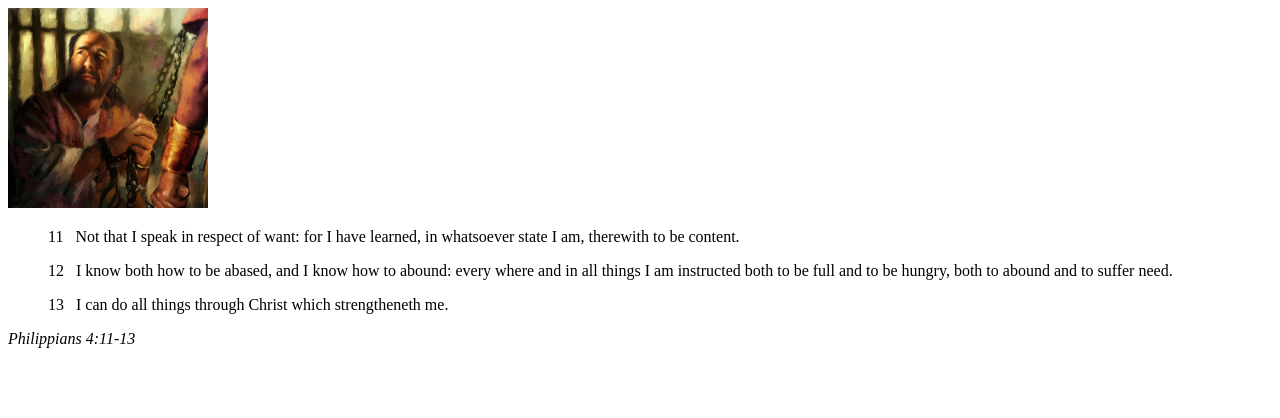
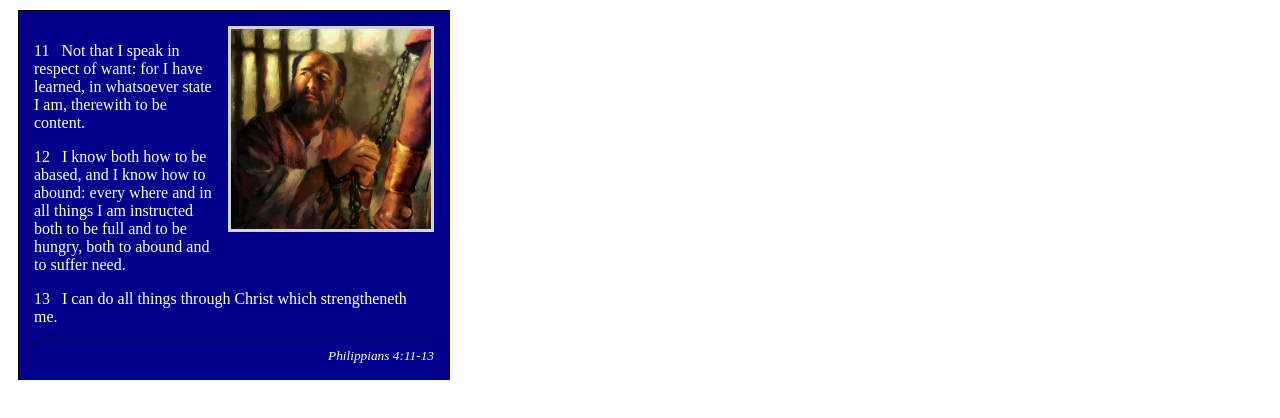
Before and after one commit to Nathalyferrufino/wdd130, a plain HTML site: page week02/box-model.html in a window 1280 px wide. Drawn offline with Linux system fonts and the light colour scheme.

Commit message:
completed css box model learning activity.

```diff
--- a/week02/box-model.html
+++ b/week02/box-model.html
@@ -4,6 +4,7 @@
     <meta charset="UTF-8">
     <meta name="viewport" content="width=device-width, initial-scale=1.0">
     <title>Box Model Activity</title>
+    <link rel="stylesheet" href="styles/box-model.css">
 </head>
 <body>
     <main>
--- a/week02/styles/box-model.css
+++ b/week02/styles/box-model.css
@@ -1,15 +1,29 @@
 .callout {
-
+    max-width: 400px;
+    margin: 10px;
+    border: 1px solid black;
+    padding: 15px;
+    background-color: darkblue;
+    color: white;
 }
 
 .callout img {
-
+    float: right;
+    margin: 0 0 10px 15px;
+    padding: 3px;
+    background-color: lightgrey;
+    width: 15 0px;
+    height: auto;
 }
 
 blockquote {
-
+    margin: 0px;
 }
 
 cite {
-
+    display: block;
+    border-top: 1px dotted black;
+    padding-top: 5px;
+    text-align: right;
+    font-size: smaller;
 }
```
Also changed, not shown: week02/block-vs-inline.html (+3 -3 lines).
